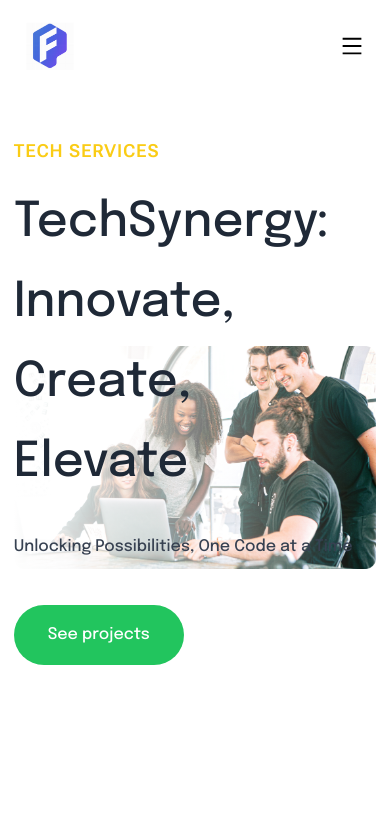
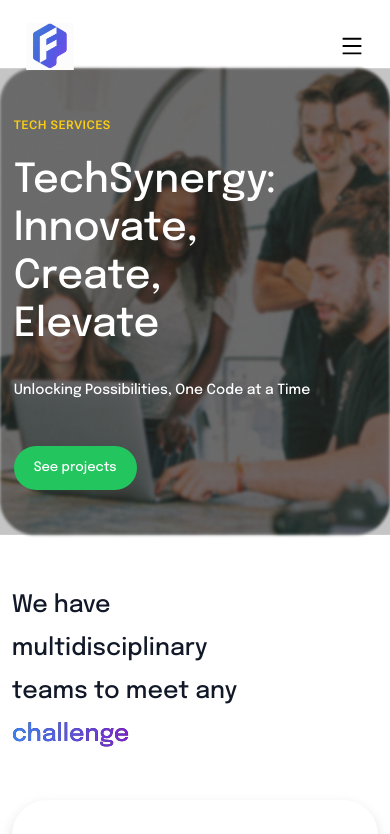
Before and after one commit to akshat-9825/landing_page, a Next.js app: page / in a window 390 px wide. Shown: the top 834 px of the page. Built offline with nearby package versions, Linux system fonts and the light colour scheme.

Commit message:
title page mobile version

```diff
--- a/app/page.tsx
+++ b/app/page.tsx
@@ -12,7 +12,7 @@ import TransformPage from "./pages/TransformPage";
 export default function Home() {
   return (
     <div className="flex flex-col min-h-screen w-screen">
-      <div className="mb-[26px]">
+      <div className="sm:mb-[26px]">
         <Header />
       </div>
       <div>
--- a/app/pages/TitlePage/index.tsx
+++ b/app/pages/TitlePage/index.tsx
@@ -1,33 +1,38 @@
 import { robotoFlexFont } from "@/app/fonts";
+import useMediaQuery from "@/app/hooks/useMediaQuery";
 import Image from "next/image";
 
 const TitlePage = () => {
+  const { mobile } = useMediaQuery();
+
   return (
-    <div className="flex flex-col h-[679px] justify-center w-[93%] mx-auto relative">
-      <div className="max-w-[490px] -translate-y-14">
+    <div className="flex flex-col h-[419px] sm:h-[679px] justify-center mx-auto sm:w-[93%] relative">
+      <div className="max-w-[490px] w-[93%] mx-auto sm:mx-0 sm:w-auto sm:-translate-y-14">
         <div
-          className={`font-semibold text-lg leading-6 tracking-wider text-left text-yellow-400 ${robotoFlexFont.className} mb-5`}>
+          className={`font-semibold text-xs sm:text-lg leading-6 tracking-wider text-left text-yellow-400 ${robotoFlexFont.className} mb-5`}>
           TECH SERVICES
         </div>
-        <div className="text-5xl font-medium leading-[80px] text-gray-800">
+        <div className="text-[40px] max-w-[60%] sm:max-w-none sm:text-5xl font-medium leading-[48px] sm:leading-[80px] text-white sm:text-gray-800">
           TechSynergy: Innovate, Create, Elevate
         </div>
-        <div className="mt-[34px] text-base font-medium leading-5 tracking-normal text-gray-700">
+        <div className="mt-[34px] text-sm sm:text-base font-medium leading-[14.35px] sm:leading-5 tracking-normal text-white sm:text-gray-700">
           Unlocking Possibilities, One Code at a Time
         </div>
-        <button className="mt-12 rounded-full py-[18px] px-[34px] text-base font-medium leading-16 text-white bg-green-500 hover:bg-green-600 transition-all">
+        <button className="mt-12 rounded-full py-[15px] sm:py-[18px] px-[20px] sm:px-[34px] text-[13px] sm:text-base font-medium leading-[14px] sm:*:leading-[16px] text-white bg-green-500 hover:bg-green-600 transition-all">
           See projects
         </button>
       </div>
       <div className="absolute -z-10 right-0">
         <div className="relative w-fit">
           <Image
-            src="/Image/titleBackground.png"
+            src={`/Image/title${mobile ? "Mobile" : ""}Background.png`}
             alt="titleBackground"
             width={1102}
             height={679}
           />
-          <div className="absolute inset-0 bg-gradient-to-l from-transparent to-white" />
+          {!mobile ? (
+            <div className="absolute inset-0 bg-gradient-to-l from-transparent to-white" />
+          ) : null}
         </div>
       </div>
     </div>
```
Also changed, not shown: public/Image/titleMobileBackground.png (added).
